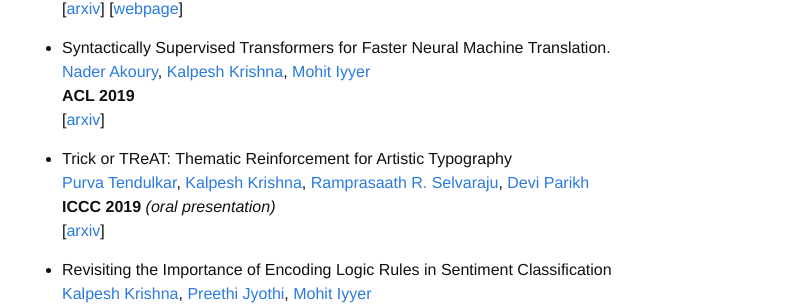
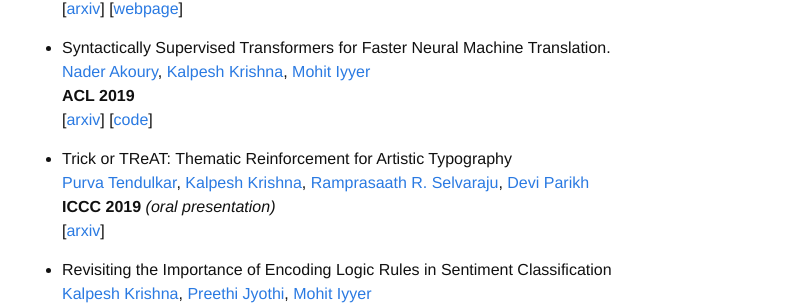
Before and after one commit to martiansideofthemoon/martiansideofthemoon.github.io, a Jekyll site: the page built from _pages/research.md, in a window 1280 px wide and 900 px high. Shown: the part 332-637 px from the top of the window, without its empty margins (238-1040 px from the left). Built offline with Jekyll 4.4.1, drawn with Linux system fonts in a browser that asks for light colours; comment, search, counter and statistics services are not loaded.

Commit message:
adding synst code

```diff
--- a/_pages/research.md
+++ b/_pages/research.md
@@ -15,7 +15,7 @@ My interests include Natural Language Processing, Speech Recognition, Machine Le
 * Syntactically Supervised Transformers for Faster Neural Machine Translation.
 [Nader Akoury](https://people.cs.umass.edu/~nsa/), [Kalpesh Krishna](http://martiansideofthemoon.github.io/), [Mohit Iyyer](https://people.cs.umass.edu/~miyyer/)
 **ACL 2019**
-\[[arxiv](https://arxiv.org/abs/1906.02780)\]
+\[[arxiv](https://arxiv.org/abs/1906.02780)\] \[[code](https://github.com/dojoteef/synst)\]
 
 * Trick or TReAT: Thematic Reinforcement for Artistic Typography
 [Purva Tendulkar](http://purvaten.github.io/), [Kalpesh Krishna](http://martiansideofthemoon.github.io/), [Ramprasaath R. Selvaraju](https://ramprs.github.io/), [Devi Parikh](https://www.cc.gatech.edu/~parikh/)
```
